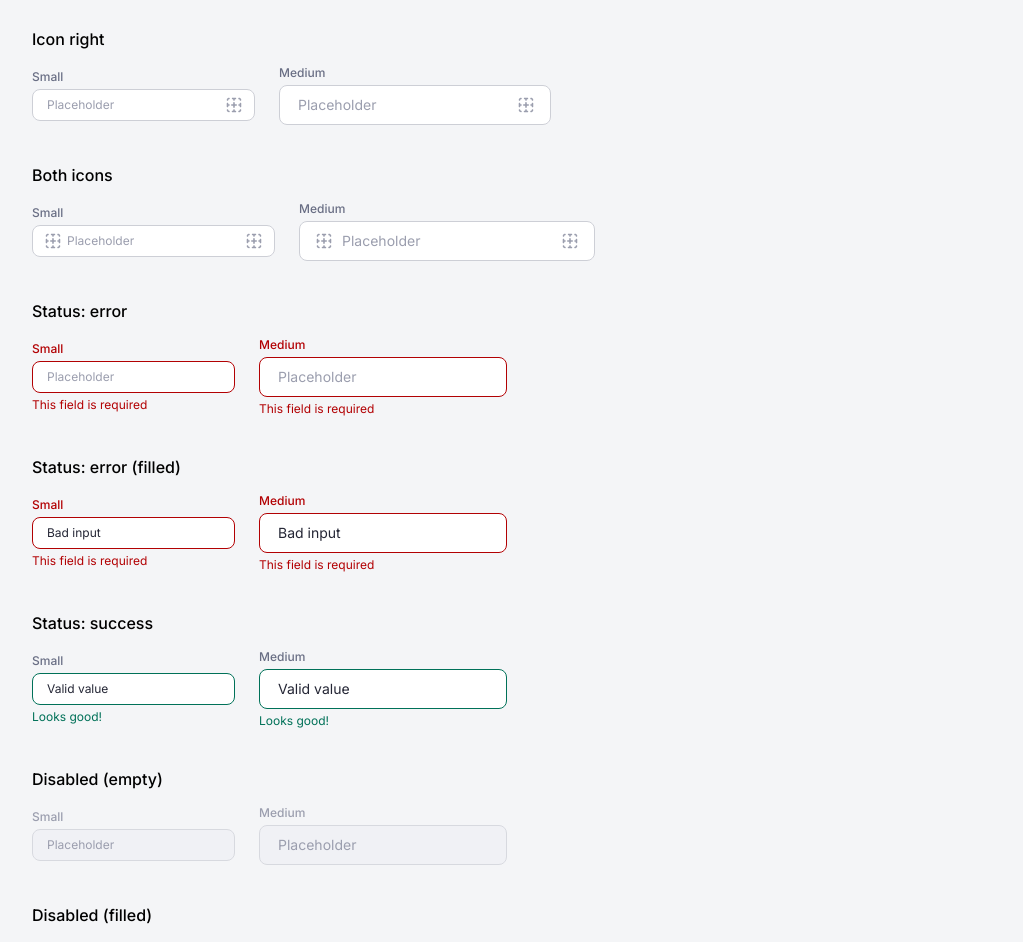
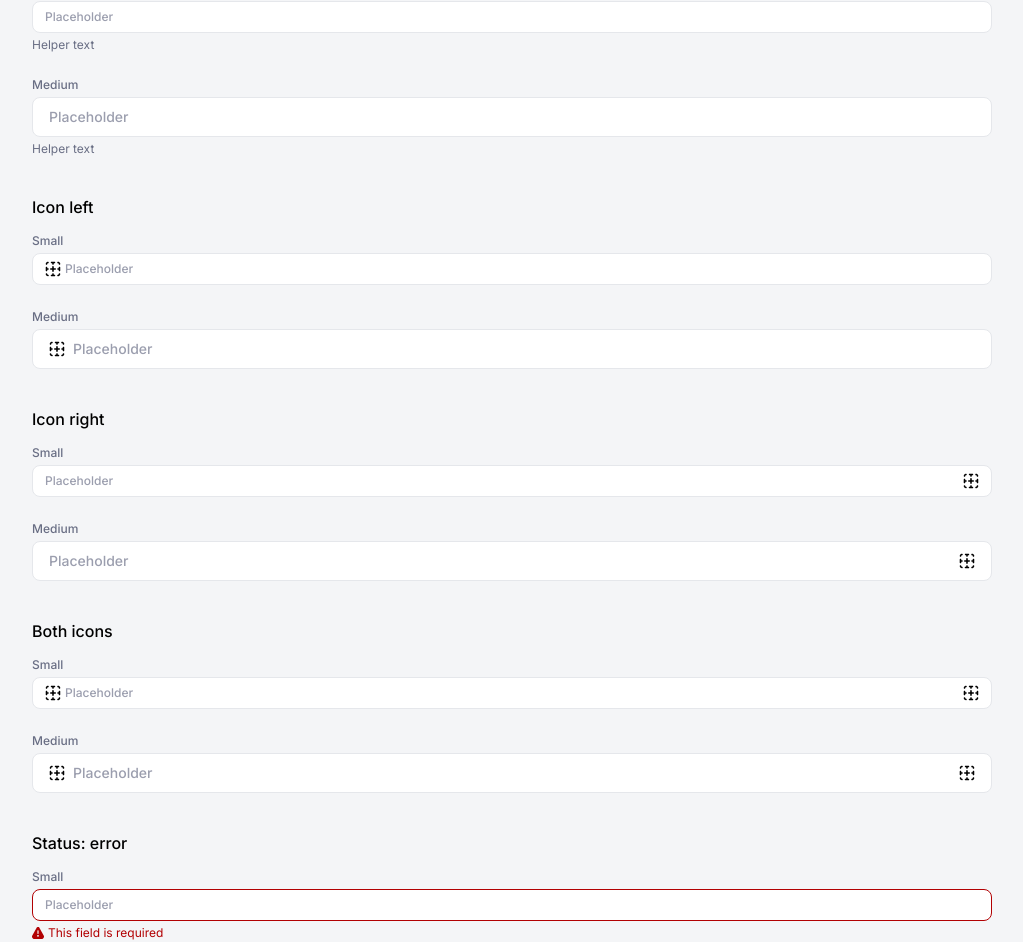
Before and after one commit to stritar/test-range, a React (Vite) app in the folder area51/: page / in a window 1280 px wide. Shown: the part 1927-2869 px from the top of the page, without its empty margins (200-1223 px from the left). Built offline with nearby package versions, Linux system fonts and the light colour scheme; a web font is replaced by a local one.

Commit message:
adsds
adasd

```diff
--- a/area51/src/components/Icon/iconRegistry.js
+++ b/area51/src/components/Icon/iconRegistry.js
@@ -5,11 +5,15 @@
 import textSvg from '../../assets/icons/text.svg?raw';
 import placeholderSvg from '../../assets/icons/placeholder.svg?raw';
 import imageSvg from '../../assets/icons/image.svg?raw';
+import errorSvg from '../../assets/icons/error.svg?raw';
+import successSvg from '../../assets/icons/success.svg?raw';
 
 const icons = {
   text: textSvg,
   placeholder: placeholderSvg,
   image: imageSvg,
+  error: errorSvg,
+  success: successSvg,
 };
 
 const sizeAttrs = /(width|height)="[^"]+"/g;
--- a/area51/src/components/TextField/TextField.jsx
+++ b/area51/src/components/TextField/TextField.jsx
@@ -3,26 +3,27 @@ import { Icon } from '../Icon/Icon';
 import styles from './TextField.module.css';
 
 /**
- * TextField component.
+ * TextField component. Renders a labeled input or textarea with optional
+ * icons, helper text, validation states, and character counter.
  *
- * @param {'small'|'medium'} [size='medium'] - Size
- * @param {'default'|'error'|'success'} [status='default'] - Validation status
- * @param {string} [label] - Label text
+ * @param {'small'|'medium'} [size='medium'] - Size variant
+ * @param {'error'|'success'} [status] - Validation state
+ * @param {string} [label] - Label text shown above the input
  * @param {string} [placeholder] - Placeholder text
- * @param {string} [helperText] - Helper / error / success message below the input
- * @param {string} [iconLeft] - Icon name for leading slot (single-line only)
- * @param {string} [iconRight] - Icon name for trailing slot (single-line only)
+ * @param {string} [helperText] - Helper / validation message below the input
+ * @param {string} [iconLeft] - Icon name for the left slot
+ * @param {string} [iconRight] - Icon name for the right slot
  * @param {boolean} [disabled=false] - Disabled state
- * @param {string} [value] - Controlled value (for "filled" visual demo)
- * @param {boolean} [multiline=false] - Renders a textarea instead of an input
- * @param {number} [maxLength] - Enables character counter when set
- * @param {string} [className] - Additional class names
+ * @param {string} [value] - Controlled value
+ * @param {boolean} [multiline=false] - Renders a <textarea> instead of <input>
+ * @param {number} [maxLength] - Max character count; shows counter when set
+ * @param {Function} [onChange] - Change handler
  */
 export function TextField({
   size = 'medium',
-  status = 'default',
+  status,
   label,
-  placeholder = 'Placeholder',
+  placeholder,
   helperText,
   iconLeft,
   iconRight,
@@ -30,77 +31,81 @@ export function TextField({
   value,
   multiline = false,
   maxLength,
-  className = '',
+  onChange,
   ...rest
 }) {
-  const uid = useId();
-  const initialCount = value ? value.length : 0;
-  const [charCount, setCharCount] = useState(initialCount);
+  const id = useId();
+  const isControlled = value !== undefined;
+  const [internalValue, setInternalValue] = useState(isControlled ? value : '');
+  const currentValue = isControlled ? value : internalValue;
+  const charCount = currentValue?.length ?? 0;
 
-  const overLimit = maxLength !== undefined && charCount > maxLength;
+  const handleChange = (e) => {
+    if (!isControlled) setInternalValue(e.target.value);
+    onChange?.(e);
+  };
 
   const rootClass = [
     styles.root,
     styles[`root--${size}`],
-    styles[`root--${status}`],
-    multiline ? styles['root--multiline'] : null,
-    className,
+    status && styles[`root--${status}`],
+    multiline && styles['root--multiline'],
+    disabled && styles['root--disabled'],
   ].filter(Boolean).join(' ');
 
-  const hasFooter = helperText || maxLength !== undefined;
-
   const sharedInputProps = {
-    id: uid,
+    id,
     className: styles.input,
     placeholder,
     disabled,
-    value,
-    readOnly: value !== undefined,
-    onChange: (e) => setCharCount(e.target.value.length),
+    value: currentValue,
+    onChange: handleChange,
+    ...rest,
   };
+
+  const hasStatusIcon = status === 'error' || status === 'success';
+  const showCounter = multiline && maxLength !== undefined;
+  const showFooter = helperText || showCounter;
 
   return (
     <div className={rootClass}>
       {label && (
-        <label className={styles.label} htmlFor={uid}>
+        <label htmlFor={id} className={styles.label}>
           {label}
         </label>
       )}
+
       <div className={styles.inputWrapper}>
-        {!multiline && iconLeft && (
-          <span className={styles.iconLeft}>
-            <Icon name={iconLeft} size="sm" ariaLabel="" />
-          </span>
+        {iconLeft && <Icon name={iconLeft} size="sm" ariaLabel="" />}
+        {multiline ? (
+          <textarea {...sharedInputProps} />
+        ) : (
+          <input {...sharedInputProps} />
         )}
-        {multiline ? (
-          <textarea
-            {...sharedInputProps}
-            maxLength={maxLength}
-            {...rest}
-          />
-        ) : (
-          <input
-            {...sharedInputProps}
-            maxLength={maxLength}
-            {...rest}
-          />
-        )}
-        {!multiline && iconRight && (
-          <span className={styles.iconRight}>
-            <Icon name={iconRight} size="sm" ariaLabel="" />
-          </span>
-        )}
+        {iconRight && <Icon name={iconRight} size="sm" ariaLabel="" />}
       </div>
-      {hasFooter && (
+
+      {showFooter && (
         <div className={styles.footer}>
-          {helperText
-            ? <p className={styles.helper}>{helperText}</p>
-            : <span />
-          }
-          {maxLength !== undefined && (
-            <p className={[styles.counter, overLimit ? styles['counter--over'] : null].filter(Boolean).join(' ')}>
-              {charCount}&nbsp;/&nbsp;{maxLength}
-            </p>
+          <div className={styles.footerLeft}>
+            {hasStatusIcon && (
+              <Icon
+                name={status}
+                size="xs"
+                ariaLabel={status === 'error' ? 'Error' : 'Success'}
+              />
+            )}
+            {helperText && (
+              <span className={styles.helperText}>{helperText}</span>
+            )}
+          </div>
+          {showCounter && (
+            <span className={[
+              styles.counter,
+              charCount > maxLength && styles['counter--over'],
+            ].filter(Boolean).join(' ')}>
+              {charCount} / {maxLength}
+            </span>
           )}
         </div>
       )}
--- a/area51/src/components/TextField/TextField.module.css
+++ b/area51/src/components/TextField/TextField.module.css
@@ -1,124 +1,124 @@
-/* ─── Root ───────────────────────────────────────────────────── */
+/* ─── Root ──────────────────────────────────────────────────── */
 
 .root {
-  display: inline-flex;
+  display: flex;
   flex-direction: column;
-  font-family: var(--textfield-font-family);
+  gap: var(--textfield-label-gap);
+  align-items: flex-start;
+  width: 100%;
+  box-sizing: border-box;
 }
 
-/* ─── Label ──────────────────────────────────────────────────── */
+/* ─── Label ─────────────────────────────────────────────────── */
 
 .label {
-  margin: 0 0 var(--textfield-label-gap);
+  display: flex;
+  flex-direction: column;
+  width: 100%;
   color: var(--textfield-label-color);
   font-family: var(--textfield-font-family);
   font-size: var(--textfield-label-font-size);
   font-weight: var(--textfield-label-font-weight);
   line-height: var(--textfield-label-line-height);
-  transition: var(--sem-motion-transition--focus);
+  font-style: normal;
 }
 
-/* ─── Input wrapper ──────────────────────────────────────────── */
+/* ─── Input wrapper ─────────────────────────────────────────── */
 
 .inputWrapper {
-  position: relative;
   display: flex;
   align-items: center;
-  background: var(--textfield-background);
+  width: 100%;
+  box-sizing: border-box;
+  flex-shrink: 0;
   border: var(--textfield-border-width) solid var(--textfield-border-color);
   border-radius: var(--textfield-border-radius);
+  background: var(--textfield-background);
   transition: var(--sem-motion-transition--hover);
-  box-sizing: border-box;
 }
 
-.inputWrapper:hover:not(:has(.input:disabled)) {
+.inputWrapper:hover {
   background: var(--textfield-background--hover);
   border-color: var(--textfield-border-color--hover);
 }
 
-.inputWrapper:focus-within:not(:has(.input:disabled)) {
+.inputWrapper:focus-within {
   background: var(--textfield-background--focus);
   border-color: var(--textfield-border-color--focus);
 }
 
-.inputWrapper:has(.input:disabled) {
-  background: var(--textfield-background--disabled);
-  border-color: var(--textfield-border-color--disabled);
-  cursor: not-allowed;
-}
-
-/* ─── Input ──────────────────────────────────────────────────── */
+/* ─── Input / Textarea ──────────────────────────────────────── */
 
 .input {
   flex: 1;
   min-width: 0;
+  border: none;
   background: transparent;
-  border: none;
   outline: none;
+  font-family: var(--textfield-font-family);
   color: var(--textfield-color);
-  font-family: var(--textfield-font-family);
+  font-style: normal;
+  padding: 0;
   box-sizing: border-box;
 }
 
 .input::placeholder {
-  color: var(--textfield-placeholder-color);
+  color: var(--textfield-color--placeholder);
 }
 
-.input:disabled {
-  color: var(--textfield-color--disabled);
-  cursor: not-allowed;
+.root--multiline .input {
+  resize: vertical;
+  width: 100%;
+  align-self: stretch;
 }
 
-/* ─── Icons ──────────────────────────────────────────────────── */
-
-.iconLeft,
-.iconRight {
-  display: flex;
-  align-items: center;
-  flex-shrink: 0;
-  color: var(--textfield-placeholder-color);
-}
-
-/* ─── Footer (helper + counter row) ─────────────────────────── */
+/* ─── Footer ────────────────────────────────────────────────── */
 
 .footer {
   display: flex;
+  align-items: center;
   justify-content: space-between;
-  align-items: flex-start;
-  gap: var(--textfield-helper-gap);
-  margin-top: var(--textfield-helper-gap);
+  gap: var(--textfield-label-gap);
+  width: 100%;
 }
 
-.helper {
-  margin: 0;
-  color: var(--textfield-helper-color);
+.footerLeft {
+  display: flex;
+  align-items: center;
+  gap: var(--textfield-label-gap);
+  flex: 1;
+  min-width: 0;
+}
+
+.helperText {
   font-family: var(--textfield-font-family);
   font-size: var(--textfield-helper-font-size);
   line-height: var(--textfield-helper-line-height);
+  font-style: normal;
+  color: var(--textfield-helper-color);
 }
 
 .counter {
-  margin: 0;
+  font-family: var(--textfield-font-family);
+  font-size: var(--textfield-label-font-size);
+  line-height: var(--textfield-label-line-height);
+  font-weight: var(--textfield-label-font-weight--counter);
+  color: var(--textfield-helper-color);
   flex-shrink: 0;
-  color: var(--textfield-counter-color);
-  font-family: var(--textfield-font-family);
-  font-size: var(--textfield-helper-font-size);
-  line-height: var(--textfield-helper-line-height);
-  font-variant-numeric: tabular-nums;
+  white-space: nowrap;
+  text-align: right;
 }
 
 .counter--over {
   color: var(--textfield-counter-color--over-limit);
 }
 
-/* ─── Sizes ──────────────────────────────────────────────────── */
+/* ─── Size: small ───────────────────────────────────────────── */
 
-/* Single-line sizes */
-
-.root--small:not(.root--multiline) .inputWrapper {
+.root--small .inputWrapper {
   height: var(--textfield-small-height);
+  padding: var(--textfield-small-padding-y) var(--textfield-small-padding-x);
   gap: var(--textfield-small-gap);
-  padding: 0 var(--textfield-small-padding-x);
 }
 
 .root--small .input {
@@ -127,10 +127,12 @@
   line-height: var(--textfield-small-line-height);
 }
 
-.root--medium:not(.root--multiline) .inputWrapper {
+/* ─── Size: medium ──────────────────────────────────────────── */
+
+.root--medium .inputWrapper {
   height: var(--textfield-medium-height);
+  padding: var(--textfield-medium-padding-y) var(--textfield-medium-padding-x);
   gap: var(--textfield-medium-gap);
-  padding: 0 var(--textfield-medium-padding-x);
 }
 
 .root--medium .input {
@@ -139,78 +141,79 @@
   line-height: var(--textfield-medium-line-height);
 }
 
-/* ─── Multiline (textarea) ───────────────────────────────────── */
+/* ─── Multiline ─────────────────────────────────────────────── */
 
 .root--multiline .inputWrapper {
   height: auto;
   align-items: flex-start;
 }
 
-.root--multiline .input {
-  resize: vertical;
-  width: 100%;
-  box-sizing: border-box;
-}
-
 .root--multiline.root--small .inputWrapper {
-  padding: var(--textfield-small-padding-y) var(--textfield-small-padding-x);
+  min-height: var(--textfield-multiline-min-height-small);
 }
 
 .root--multiline.root--small .input {
-  min-height: var(--textfield-multiline-min-height-small);
+  min-height: calc(var(--textfield-multiline-min-height-small) - 2 * var(--textfield-small-padding-y));
 }
 
 .root--multiline.root--medium .inputWrapper {
-  padding: var(--textfield-medium-padding-y) var(--textfield-medium-padding-x);
+  min-height: var(--textfield-multiline-min-height-medium);
 }
 
 .root--multiline.root--medium .input {
-  min-height: var(--textfield-multiline-min-height-medium);
+  min-height: calc(var(--textfield-multiline-min-height-medium) - 2 * var(--textfield-medium-padding-y));
 }
 
-/* ─── Status: error ──────────────────────────────────────────── */
+/* ─── Status: error ─────────────────────────────────────────── */
 
-.root--error .inputWrapper {
-  border-color: var(--textfield-error-border-color);
+.root--error .inputWrapper,
+.root--error .inputWrapper:hover,
+.root--error .inputWrapper:focus-within {
+  border-color: var(--textfield-border-color--error);
 }
 
-.root--error .inputWrapper:hover:not(:has(.input:disabled)) {
-  border-color: var(--textfield-error-border-color--hover);
+.root--error .footerLeft {
+  color: var(--textfield-label-color--error);
 }
 
-.root--error .inputWrapper:focus-within:not(:has(.input:disabled)) {
-  border-color: var(--textfield-error-border-color--focus);
+.root--error .helperText {
+  color: var(--textfield-label-color--error);
 }
 
-.root--error .label {
-  color: var(--textfield-error-label-color);
+.root--error .counter {
+  color: var(--textfield-label-color--error);
 }
 
-.root--error .helper {
-  color: var(--textfield-error-helper-color);
+/* ─── Status: success ───────────────────────────────────────── */
+
+.root--success .inputWrapper,
+.root--success .inputWrapper:hover,
+.root--success .inputWrapper:focus-within {
+  border-color: var(--textfield-border-color--success);
 }
 
-/* ─── Status: success ────────────────────────────────────────── */
-
-.root--success .inputWrapper {
-  border-color: var(--textfield-success-border-color);
+.root--success .footerLeft {
+  color: var(--textfield-label-color--success);
 }
 
-.root--success .inputWrapper:focus-within:not(:has(.input:disabled)) {
-  border-color: var(--textfield-success-border-color--focus);
+.root--success .helperText {
+  color: var(--textfield-label-color--success);
 }
 
-.root--success .helper {
-  color: var(--textfield-success-helper-color);
+/* ─── Disabled ──────────────────────────────────────────────── */
+
+.root--disabled .inputWrapper,
+.root--disabled .inputWrapper:hover {
+  background: var(--textfield-background--disabled);
+  border-color: var(--textfield-border-color--disabled);
+  cursor: not-allowed;
 }
 
-/* ─── Focus-within label color ───────────────────────────────── */
-
-.root:not(.root--error) .inputWrapper:focus-within ~ .label,
-.root:not(.root--error):focus-within .label {
-  color: var(--textfield-label-color--focus);
+.root--disabled .label {
+  color: var(--textfield-label-color--disabled);
 }
 
-.root:has(.input:disabled) .label {
-  color: var(--textfield-label-color--disabled);
+.root--disabled .input {
+  color: var(--textfield-color--disabled);
+  cursor: not-allowed;
 }
--- a/area51/src/styles/design-tokens/component.css
+++ b/area51/src/styles/design-tokens/component.css
@@ -7,6 +7,7 @@
 :root {
   /* Logo */
   --logo-symbol-size: 32px;
+  --logo-height: 24px;
 
   /* Card */
   --card-background: var(--sem-background--neutral);
@@ -93,12 +94,13 @@
   --textfield-border-width: var(--sem-border-width--sm);
   --textfield-font-family: var(--core-font-family--body);
   --textfield-icon-size: var(--sem-icon-size--sm);
+  --textfield-icon-size--label: var(--sem-icon-size--xs);
 
   /* TextField - size: small */
   --textfield-small-height: var(--core-size--0700);
   --textfield-small-font-size: var(--core-font-size--small);
   --textfield-small-line-height: var(--core-line-height--small);
-  --textfield-small-font-weight: var(--core-font-weight--regular);
+  --textfield-small-font-weight: var(--core-font-weight--medium);
   --textfield-small-padding-x: var(--core-space--0300);
   --textfield-small-padding-y: var(--core-space--0200);
   --textfield-small-gap: var(--core-space--0100);
@@ -107,30 +109,38 @@
   --textfield-medium-height: var(--core-size--0800);
   --textfield-medium-font-size: var(--core-font-size--body);
   --textfield-medium-line-height: var(--core-line-height--body);
-  --textfield-medium-font-weight: var(--core-font-weight--regular);
+  --textfield-medium-font-weight: var(--core-font-weight--medium);
   --textfield-medium-padding-x: var(--core-space--0400);
-  --textfield-medium-padding-y: var(--core-space--0200);
+  --textfield-medium-padding-y: var(--core-space--0300);
   --textfield-medium-gap: var(--core-space--0200);
 
   /* TextField - input: default */
-  --textfield-background: var(--core-color-neutral--0000);
-  --textfield-background--hover: var(--core-color-neutral--0050);
-  --textfield-background--focus: var(--core-color-neutral--0000);
-  --textfield-background--disabled: var(--core-color-neutral--0100);
-  --textfield-border-color: var(--core-color-neutral--0400);
-  --textfield-border-color--hover: var(--core-color-neutral--0700);
-  --textfield-border-color--focus: var(--core-color-primary--0700);
-  --textfield-border-color--disabled: var(--core-color-neutral--0300);
+  --textfield-background: var(--sem-background--neutral);
+  --textfield-background--hover: var(--sem-background--light);
+  --textfield-background--focus: var(--sem-background--neutral);
+  --textfield-background--disabled: var(--sem-background--subtle);
+  --textfield-border-color: var(--sem-border-color--light);
+  --textfield-border-color--hover: var(--sem-border-color--subtle);
+  --textfield-border-color--focus: var(--sem-border-color--inverted);
+  --textfield-border-color--disabled: var(--sem-border-color--light);
+  --textfield-border-color--error: var(--sem-border-color--error);
+  --textfield-border-color--success: var(--sem-border-color--success);
   --textfield-color: var(--sem-text--neutral);
   --textfield-color--disabled: var(--sem-text--light);
+  --textfield-color--placeholder: var(--sem-text--light);
+  --textfield-color--error: var(--sem-status-error--text);
+  --textfield-color--success: var(--sem-status-success--text);
   --textfield-placeholder-color: var(--sem-text--light);
 
   /* TextField - label */
   --textfield-label-color: var(--sem-text--muted);
-  --textfield-label-color--focus: var(--core-color-primary--0800);
+  --textfield-label-color--focus: var(--sem-text--neutral);
+  --textfield-label-color--error: var(--sem-status-error--text);
+  --textfield-label-color--success: var(--sem-status-success--text);
   --textfield-label-color--disabled: var(--sem-text--light);
   --textfield-label-font-size: var(--core-font-size--small);
   --textfield-label-font-weight: var(--core-font-weight--medium);
+  --textfield-label-font-weight--counter: var(--core-font-weight--regular);
   --textfield-label-line-height: var(--core-line-height--small);
   --textfield-label-gap: var(--core-space--0100);
 
--- a/area51/src/styles/design-tokens/semantic.css
+++ b/area51/src/styles/design-tokens/semantic.css
@@ -13,10 +13,19 @@
   --sem-background--neutral: var(--core-color-neutral--0000);
   --sem-background--subtle: var(--core-color-neutral--0100);
 
-  /* Border */
+  /* Border width */
   --sem-border-width--lg: 3px;
   --sem-border-width--md: 2px;
   --sem-border-width--sm: 1px;
+
+  /* Border color */
+  --sem-border-color--neutral: var(--core-color-neutral--0000);
+  --sem-border-color--light: var(--core-color-neutral--0200);
+  --sem-border-color--subtle: var(--core-color-neutral--0400);
+  --sem-border-color--muted: var(--core-color-neutral--0700);
+  --sem-border-color--inverted: var(--core-color-neutral--1400);
+  --sem-border-color--success: var(--sem-status-success--text);
+  --sem-border-color--error: var(--sem-status-error--text);
 
   /* Motion - transitions for hover, focus, active */
   --sem-motion-duration--hover: var(--core-motion-duration--fast);
@@ -40,7 +49,7 @@
     opacity var(--core-motion-duration--normal) var(--core-motion-easing--smooth);
 
   /* Icon size (single value for both width and height) */
-  --sem-icon-size--xs: var(--core-size--0200);   /* 8px */
+  --sem-icon-size--xs: var(--core-size--0300);   /* 12px */
   --sem-icon-size--sm: var(--core-size--0400);   /* 16px */
   --sem-icon-size--md: var(--core-size--0600);   /* 24px */
 
```
Also changed, not shown: area51/src/assets/icons/error.svg (added), area51/src/assets/icons/success.svg (added).
